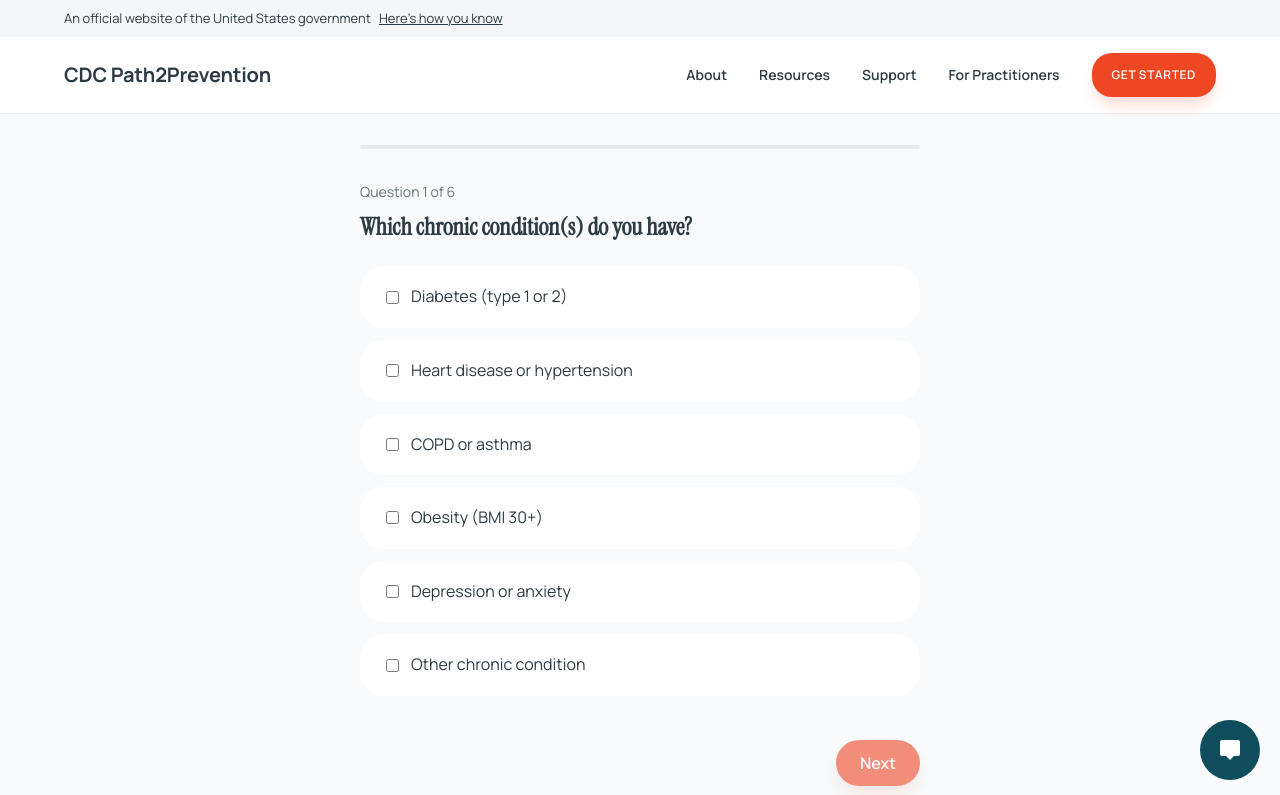
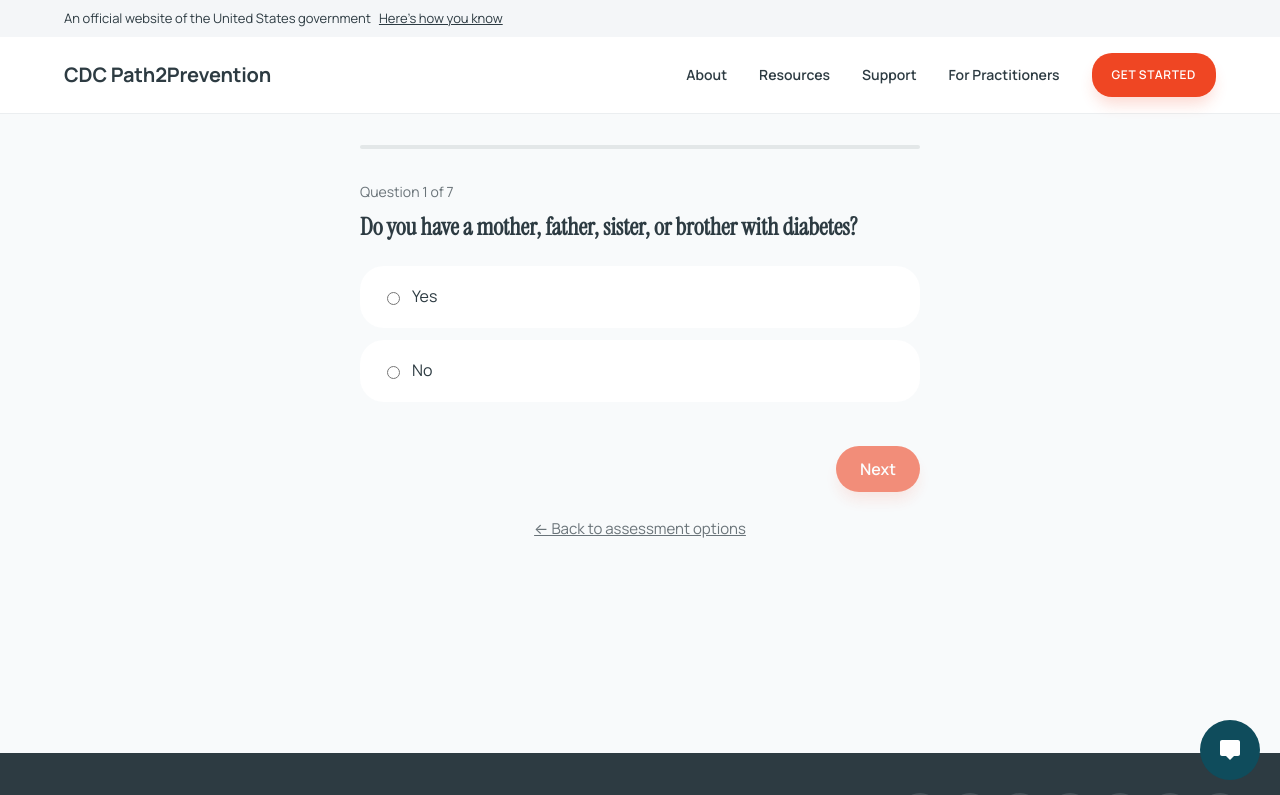
Before and after one commit to emilycryan/DDT-NDS, a React (Vite) app: page /get-started/for-myself in a window 1280 px wide. Shown: the top 795 px of the page. Built offline with nearby package versions, Linux system fonts and the light colour scheme.

Commit message:
Updated For Myself assessment to mirror CDC prediabetes assessment

```diff
--- a/src/components/AssessmentChronicConditions.jsx
+++ b/src/components/AssessmentChronicConditions.jsx
@@ -1,75 +1,115 @@
-import React, { useState, useEffect } from 'react';
+import React, { useState, useEffect, useMemo } from 'react';
 import * as motion from 'motion/react-client';
 
-const CHRONIC_CONDITION_QUESTIONS = [
-  {
-    id: 'conditions',
-    question: 'Which chronic condition(s) do you have?',
-    type: 'checkbox',
-    options: [
-      { label: 'Diabetes (type 1 or 2)', value: 'diabetes', score: 2 },
-      { label: 'Heart disease or hypertension', value: 'heart', score: 2 },
-      { label: 'COPD or asthma', value: 'respiratory', score: 2 },
-      { label: 'Obesity (BMI 30+)', value: 'obesity', score: 2 },
-      { label: 'Depression or anxiety', value: 'mental_health', score: 1 },
-      { label: 'Other chronic condition', value: 'other', score: 1 },
-    ],
-  },
-  {
-    id: 'years_managing',
-    question: 'How long have you been managing your condition(s)?',
+// Prediabetes Risk Test — 7 questions + conditional Q6b for women (gestational diabetes)
+const FAMILY_HISTORY_QUESTION = {
+  id: 'familyHistory',
+  question: 'Do you have a mother, father, sister, or brother with diabetes?',
   type: 'radio',
   options: [
-      { label: 'Less than 1 year', value: 'under_1', score: 3 },
-      { label: '1 to 5 years', value: '1_5', score: 2 },
-      { label: '5 to 10 years', value: '5_10', score: 1 },
-      { label: 'More than 10 years', value: '10_plus', score: 0 },
+    { label: 'Yes', value: 'yes', score: 1 },
+    { label: 'No', value: 'no', score: 0 },
   ],
-  },
-  {
-    id: 'medication',
-    question: 'Are you currently taking medication for your condition(s)?',
+};
+
+const HIGH_BP_QUESTION = {
+  id: 'highBloodPressure',
+  question: 'Have you ever been diagnosed with high blood pressure?',
   type: 'radio',
   options: [
-      { label: 'Yes, as prescribed', value: 'yes', score: 0 },
-      { label: 'Yes, but I sometimes miss doses', value: 'sometimes', score: 2 },
+    { label: 'Yes', value: 'yes', score: 1 },
+    { label: 'No', value: 'no', score: 0 },
+  ],
+};
+
+const AGE_QUESTION = {
+  id: 'age',
+  question: 'How old are you?',
+  type: 'radio',
+  options: [
+    { label: 'Younger than 40 years', value: 'under40', score: 0 },
+    { label: '40–49 years', value: '40_49', score: 1 },
+    { label: '50–59 years', value: '50_59', score: 2 },
+    { label: '60 years or older', value: '60_plus', score: 3 },
+  ],
+};
+
+const RACE_QUESTION = {
+  id: 'race',
+  question: 'What race or ethnicity best describes you?',
+  subtext: 'People of certain racial and ethnic groups are more likely to develop type 2 diabetes than others.',
+  type: 'radio',
+  options: [
+    { label: 'White / Caucasian', value: 'white', score: 0 },
+    { label: 'American Indian or Alaska Native', value: 'american_indian', score: 0 },
+    { label: 'Asian American', value: 'asian', score: 0 },
+    { label: 'Black or African American', value: 'black', score: 0 },
+    { label: 'Hispanic or Latino', value: 'hispanic', score: 0 },
+    { label: 'Native Hawaiian or Other Pacific Islander', value: 'pacific_islander', score: 0 },
+    { label: 'Other', value: 'other', score: 0 },
+    { label: "Don't want to say", value: 'decline', score: 0 },
+  ],
+};
+
+const PHYSICAL_ACTIVITY_QUESTION = {
+  id: 'physicalActivity',
+  question: 'Are you physically active?',
+  type: 'radio',
+  options: [
+    { label: 'Yes', value: 'yes', score: 0 },
     { label: 'No', value: 'no', score: 1 },
   ],
-  },
-  {
-    id: 'adherence',
-    question: 'How would you rate your adherence to your treatment plan (medication, diet, exercise)?',
+};
+
+const GENDER_QUESTION = {
+  id: 'gender',
+  question: 'Are you a man or a woman?',
   type: 'radio',
   options: [
-      { label: 'Always follow it', value: 'always', score: 0 },
-      { label: 'Usually follow it', value: 'usually', score: 1 },
-      { label: 'Sometimes follow it', value: 'sometimes', score: 2 },
-      { label: 'Rarely or never', value: 'rarely', score: 3 },
+    { label: 'Man', value: 'man', score: 1 },
+    { label: 'Woman', value: 'woman', score: 0 },
   ],
-  },
-  {
-    id: 'support',
-    question: 'Do you have support from family or friends in managing your health?',
+};
+
+const GESTATIONAL_QUESTION = {
+  id: 'gestationalDiabetes',
+  question: 'Have you ever been diagnosed with gestational diabetes?',
   type: 'radio',
   options: [
-      { label: 'Yes, a lot of support', value: 'a_lot', score: 0 },
-      { label: 'Some support', value: 'some', score: 1 },
-      { label: 'A little support', value: 'a_little', score: 2 },
-      { label: 'No support', value: 'none', score: 3 },
+    { label: 'Yes', value: 'yes', score: 1 },
+    { label: 'No', value: 'no', score: 0 },
   ],
-  },
-  {
-    id: 'stress',
-    question: 'How often does stress get in the way of managing your health?',
-    type: 'radio',
-    options: [
-      { label: 'Rarely or never', value: 'rarely', score: 0 },
-      { label: 'Sometimes', value: 'sometimes', score: 1 },
-      { label: 'Often', value: 'often', score: 2 },
-      { label: 'Almost always', value: 'always', score: 3 },
-    ],
-  },
-];
+};
+
+const HEIGHT_OPTIONS = (() => {
+  const opts = [];
+  for (let ft = 4; ft <= 6; ft++) {
+    const minIn = ft === 4 ? 10 : 0;
+    const maxIn = ft === 6 ? 10 : 11;
+    for (let in_ = minIn; in_ <= maxIn; in_++) {
+      const totalIn = ft * 12 + in_;
+      opts.push({ label: `${ft}'${in_}"`, value: String(totalIn) });
+    }
+  }
+  return opts;
+})();
+
+const WEIGHT_OPTIONS = (() => {
+  const opts = [];
+  for (let w = 100; w <= 400; w += 5) {
+    opts.push({ label: `${w} lbs`, value: String(w) });
+  }
+  return opts;
+})();
+
+function getBmiScore(heightInches, weightLbs) {
+  if (!heightInches || !weightLbs) return 0;
+  const bmi = (Number(weightLbs) * 703) / (Number(heightInches) * Number(heightInches));
+  if (bmi < 25) return 0;
+  if (bmi < 30) return 1;
+  if (bmi < 40) return 2;
+  return 3;
+}
 
 const optionStyle = (selected) => ({
   display: 'flex',
@@ -77,7 +117,7 @@
   padding: '1rem 1.25rem',
   marginBottom: '0.75rem',
   cursor: 'pointer',
-  border: selected ? '2px solid #0F4C5C' : '2px solid transparent',
+  border: selected ? '2px solid var(--coral)' : '2px solid transparent',
   backgroundColor: 'var(--bg-content)',
   borderRadius: 'var(--radius-lg)',
   transition: 'transform 0.35s cubic-bezier(0.34, 1.56, 0.64, 1), border-color 0.2s ease',
@@ -90,43 +130,71 @@
 
   useEffect(() => {
     window.scrollTo(0, 0);
-  }, []);
+  }, [currentIndex]);
 
-  const totalQuestions = CHRONIC_CONDITION_QUESTIONS.length;
-  const currentQuestion = CHRONIC_CONDITION_QUESTIONS[currentIndex];
-  const progress = ((currentIndex + (isComplete ? 1 : 0)) / totalQuestions) * 100;
+  const steps = useMemo(() => {
+    const base = [
+      FAMILY_HISTORY_QUESTION,
+      HIGH_BP_QUESTION,
+      AGE_QUESTION,
+      RACE_QUESTION,
+      PHYSICAL_ACTIVITY_QUESTION,
+      GENDER_QUESTION,
+    ];
+    if (answers.gender === 'woman') {
+      return [...base, GESTATIONAL_QUESTION, 'heightWeight'];
+    }
+    return [...base, 'heightWeight'];
+  }, [answers.gender]);
+
+  const totalSteps = steps.length;
+  const currentStep = steps[currentIndex];
+  const isHeightWeightStep = currentStep === 'heightWeight';
+  const progress = ((currentIndex + (isComplete ? 1 : 0)) / totalSteps) * 100;
 
   const getScoreForAnswer = (question, value) => {
-    if (question.type === 'checkbox') {
-      const selected = Array.isArray(value) ? value : [];
-      return question.options
-        .filter((opt) => selected.includes(opt.value))
-        .reduce((sum, opt) => sum + (opt.score ?? 0), 0);
+    if (!question || question === 'heightWeight') return 0;
+    if (question.type === 'radio') {
+      const opt = question.options.find((o) => o.value === value);
+      return opt ? (opt.score ?? 0) : 0;
     }
-    const option = question.options.find((o) => o.value === value);
-    return option ? (option.score ?? 0) : 0;
+    return 0;
   };
 
-  const totalScore = CHRONIC_CONDITION_QUESTIONS.reduce((sum, q) => {
-    const val = answers[q.id];
-    if (val === undefined || val === null) return sum;
-    return sum + getScoreForAnswer(q, val);
-  }, 0);
+  const totalScore = useMemo(() => {
+    let score = 0;
+    steps.forEach((step) => {
+      if (step === 'heightWeight') {
+        score += getBmiScore(answers.heightInches, answers.weightLbs);
+      } else if (step && step.id) {
+        const val = answers[step.id];
+        if (val !== undefined && val !== null) score += getScoreForAnswer(step, val);
+      }
+    });
+    return score;
+  }, [answers, steps]);
 
-  const maxPossibleScore = CHRONIC_CONDITION_QUESTIONS.reduce((sum, q) => {
-    if (q.type === 'checkbox') {
-      return sum + q.options.reduce((s, o) => s + (o.score ?? 0), 0);
-    }
-    const maxOpt = q.options.reduce((max, o) => Math.max(max, o.score ?? 0), 0);
-    return sum + maxOpt;
-  }, 0);
+  const maxPossibleScore = useMemo(() => {
+    let max = 0;
+    max += 1;
+    max += 1;
+    max += 3;
+    max += 1;
+    max += 1;
+    if (answers.gender === 'woman') max += 1;
+    max += 3;
+    return max;
+  }, [answers.gender]);
 
   const handleNext = () => {
-    const hasAnswer =
-      answers[currentQuestion.id] !== undefined &&
-      (currentQuestion.type !== 'checkbox' || (Array.isArray(answers[currentQuestion.id]) && answers[currentQuestion.id].length > 0));
+    if (isHeightWeightStep) {
+      if (answers.heightInches && answers.weightLbs) setIsComplete(true);
+      return;
+    }
+    const val = answers[currentStep?.id];
+    const hasAnswer = val !== undefined && val !== null && val !== '';
     if (!hasAnswer) return;
-    if (currentIndex < totalQuestions - 1) {
+    if (currentIndex < totalSteps - 1) {
       setCurrentIndex((i) => i + 1);
     } else {
       setIsComplete(true);
@@ -141,30 +209,16 @@
     setAnswers((prev) => ({ ...prev, [questionId]: value }));
   };
 
-  const handleCheckboxChange = (questionId, optionValue, checked) => {
-    setAnswers((prev) => {
-      const current = prev[questionId] || [];
-      const arr = Array.isArray(current) ? [...current] : [];
-      if (checked) {
-        if (!arr.includes(optionValue)) arr.push(optionValue);
-      } else {
-        return { ...prev, [questionId]: arr.filter((v) => v !== optionValue) };
+  const canProceed = () => {
+    if (isHeightWeightStep) {
+      return !!answers.heightInches && !!answers.weightLbs;
     }
-      return { ...prev, [questionId]: arr };
-    });
-  };
-
-  const canProceed = () => {
-    const val = answers[currentQuestion.id];
-    if (currentQuestion.type === 'checkbox') {
-      return Array.isArray(val) && val.length > 0;
-    }
+    const val = answers[currentStep?.id];
     return val !== undefined && val !== null && val !== '';
   };
 
   if (isComplete) {
-    const scorePct = maxPossibleScore > 0 ? Math.round((totalScore / maxPossibleScore) * 100) : 0;
-    const riskLevel = scorePct >= 70 ? 'higher' : scorePct >= 40 ? 'moderate' : 'lower';
+    const riskLevel = totalScore >= 5 ? 'higher' : totalScore >= 3 ? 'moderate' : 'lower';
 
     return (
       <main style={{ backgroundColor: 'var(--bg-secondary)', minHeight: '80vh', padding: '2rem 1rem' }}>
@@ -173,11 +227,11 @@
             Your results
           </h1>
           <p style={{ fontFamily: 'var(--font-body)', color: 'var(--ink-70)', marginBottom: '1.5rem', lineHeight: 1.6 }}>
-            Based on your answers, we've calculated a snapshot of where things stand. This is not a diagnosis—it's a starting point for conversation with your care team and for next steps.
+            Based on your answers, this is a snapshot of your prediabetes risk. This is not a diagnosis—it's a starting point for conversation with your care team. A score of 5 or higher suggests increased risk. Consider sharing these results with your doctor.
           </p>
           <div className="card" style={{ padding: '1.5rem', marginBottom: '1.5rem' }}>
             <div style={{ fontSize: '0.875rem', fontFamily: 'var(--font-body)', color: 'var(--ink-70)', marginBottom: '0.25rem' }}>
-              Assessment score
+              Prediabetes risk score
             </div>
             <div style={{ fontSize: '2rem', fontFamily: 'var(--font-serif)', fontWeight: '700', color: 'var(--ink)' }}>
               {totalScore} <span style={{ fontWeight: '400', color: 'var(--ink-70)' }}>/ {maxPossibleScore}</span>
@@ -205,7 +259,15 @@
             Consider sharing these results with your doctor and exploring lifestyle programs and resources that match your needs.
           </p>
           <div style={{ display: 'flex', gap: '0.75rem', flexWrap: 'wrap' }}>
-            <button type="button" className="btn btn-secondary" onClick={() => { setCurrentIndex(0); setIsComplete(false); setAnswers({}); }}>
+            <button
+              type="button"
+              className="btn btn-secondary"
+              onClick={() => {
+                setCurrentIndex(0);
+                setIsComplete(false);
+                setAnswers({});
+              }}
+            >
               Retake assessment
             </button>
             {onBack && (
@@ -227,84 +289,68 @@
             initial={{ width: 0 }}
             animate={{ width: `${progress}%` }}
             transition={{ duration: 0.3, ease: [0.16, 1, 0.3, 1] }}
-            style={{ height: '100%', backgroundColor: '#0F4C5C' }}
+            style={{ height: '100%', backgroundColor: 'var(--coral)' }}
           />
         </div>
 
         <p style={{ fontSize: '0.875rem', fontFamily: 'var(--font-body)', color: 'var(--ink-70)', marginBottom: '0.5rem' }}>
-          Question {currentIndex + 1} of {totalQuestions}
+          Question {currentIndex + 1} of {totalSteps}
         </p>
 
-        <motion.h2
-          key={currentIndex}
+        {isHeightWeightStep ? (
+          <motion.div
+            key="heightWeight"
             initial={{ opacity: 0, y: 16 }}
             animate={{ opacity: 1, y: 0 }}
             transition={{ duration: 0.4, ease: [0.16, 1, 0.3, 1] }}
-          style={{ fontFamily: 'var(--font-serif)', fontWeight: '700', color: 'var(--ink)', marginBottom: '1.5rem', fontSize: '1.5rem', lineHeight: 1.3 }}
           >
-          {currentQuestion.question}
-        </motion.h2>
-
-        <motion.div
-          key={`options-${currentIndex}`}
-          initial={{ opacity: 0, y: 12 }}
-          animate={{ opacity: 1, y: 0 }}
-          transition={{ duration: 0.4, delay: 0.1, ease: [0.16, 1, 0.3, 1] }}
-          style={{ marginBottom: '2rem' }}
+            <h2
+              style={{
+                fontFamily: 'var(--font-serif)',
+                fontWeight: '700',
+                color: 'var(--ink)',
+                marginBottom: '0.5rem',
+                fontSize: '1.5rem',
+                lineHeight: 1.3,
+              }}
             >
-          {currentQuestion.type === 'radio' && (
-            <fieldset style={{ border: 'none', margin: 0, padding: 0 }}>
-              {currentQuestion.options.map((opt) => (
-                <motion.label
-                  key={opt.value}
-                  className="card card-clickable"
-                  style={optionStyle(answers[currentQuestion.id] === opt.value)}
-                  whileHover={{ scale: 1.02 }}
-                  transition={{ duration: 0.3, ease: [0.34, 1.56, 0.64, 1] }}
+              How tall are you?
+            </h2>
+            <p style={{ fontSize: '0.9rem', fontFamily: 'var(--font-body)', color: 'var(--ink-70)', marginBottom: '1rem' }}>
+              Please select your height and weight.
+            </p>
+            <div style={{ marginBottom: '1.5rem' }}>
+              <label style={{ display: 'block', fontFamily: 'var(--font-body)', fontWeight: '600', color: 'var(--ink)', marginBottom: '0.5rem' }}>
+                Height
+              </label>
+              <select
+                value={answers.heightInches ?? ''}
+                onChange={(e) => handleChange('heightInches', e.target.value)}
+                style={{
+                  width: '100%',
+                  padding: '0.75rem 1rem',
+                  fontFamily: 'var(--font-body)',
+                  fontSize: '1rem',
+                  border: '1px solid var(--ink-10)',
+                  borderRadius: 'var(--radius-sm)',
+                  backgroundColor: 'var(--bg-content)',
+                  color: 'var(--ink)',
+                  marginBottom: '1rem',
+                }}
               >
-                  <input
-                    type="radio"
-                    name={currentQuestion.id}
-                    value={opt.value}
-                    checked={answers[currentQuestion.id] === opt.value}
-                    onChange={() => handleChange(currentQuestion.id, opt.value)}
-                    style={{ marginRight: '0.75rem', accentColor: '#0F4C5C' }}
-                  />
-                  <span style={{ fontFamily: 'var(--font-body)', color: 'var(--ink)' }}>{opt.label}</span>
-                </motion.label>
+                <option value="">Choose height...</option>
+                {HEIGHT_OPTIONS.map((opt) => (
+                  <option key={opt.value} value={opt.value}>
+                    {opt.label}
+                  </option>
                 ))}
-            </fieldset>
-          )}
-
-          {currentQuestion.type === 'checkbox' && (
-            <fieldset style={{ border: 'none', margin: 0, padding: 0 }}>
-              {currentQuestion.options.map((opt) => {
-                const selected = Array.isArray(answers[currentQuestion.id]) && answers[currentQuestion.id].includes(opt.value);
-                return (
-                  <motion.label
-                    key={opt.value}
-                    className="card card-clickable"
-                    style={optionStyle(selected)}
-                    whileHover={{ scale: 1.02 }}
-                    transition={{ duration: 0.3, ease: [0.34, 1.56, 0.64, 1] }}
-                  >
-                    <input
-                      type="checkbox"
-                      checked={selected}
-                      onChange={(e) => handleCheckboxChange(currentQuestion.id, opt.value, e.target.checked)}
-                      style={{ marginRight: '0.75rem', accentColor: '#0F4C5C' }}
-                    />
-                    <span style={{ fontFamily: 'var(--font-body)', color: 'var(--ink)' }}>{opt.label}</span>
-                  </motion.label>
-                );
-              })}
-            </fieldset>
-          )}
-
-          {currentQuestion.type === 'select' && (
+              </select>
+              <label style={{ display: 'block', fontFamily: 'var(--font-body)', fontWeight: '600', color: 'var(--ink)', marginBottom: '0.5rem' }}>
+                Weight (lbs)
+              </label>
               <select
-              value={answers[currentQuestion.id] ?? ''}
-              onChange={(e) => handleChange(currentQuestion.id, e.target.value)}
+                value={answers.weightLbs ?? ''}
+                onChange={(e) => handleChange('weightLbs', e.target.value)}
                 style={{
                   width: '100%',
                   padding: '0.75rem 1rem',
@@ -316,15 +362,70 @@
                   color: 'var(--ink)',
                 }}
               >
-              <option value="">Choose one...</option>
-              {currentQuestion.options.map((opt) => (
+                <option value="">Choose weight...</option>
+                {WEIGHT_OPTIONS.map((opt) => (
                   <option key={opt.value} value={opt.value}>
                     {opt.label}
                   </option>
                 ))}
               </select>
+            </div>
+          </motion.div>
+        ) : (
+          <>
+            <motion.h2
+              key={currentIndex}
+              initial={{ opacity: 0, y: 16 }}
+              animate={{ opacity: 1, y: 0 }}
+              transition={{ duration: 0.4, ease: [0.16, 1, 0.3, 1] }}
+              style={{
+                fontFamily: 'var(--font-serif)',
+                fontWeight: '700',
+                color: 'var(--ink)',
+                marginBottom: currentStep.subtext ? '0.5rem' : '1.5rem',
+                fontSize: '1.5rem',
+                lineHeight: 1.3,
+              }}
+            >
+              {currentStep.question}
+            </motion.h2>
+            {currentStep.subtext && (
+              <p style={{ fontSize: '0.9rem', fontFamily: 'var(--font-body)', color: 'var(--ink-70)', marginBottom: '1rem' }}>
+                {currentStep.subtext}
+              </p>
             )}
+
+            <motion.div
+              key={`options-${currentIndex}`}
+              initial={{ opacity: 0, y: 12 }}
+              animate={{ opacity: 1, y: 0 }}
+              transition={{ duration: 0.4, delay: 0.1, ease: [0.16, 1, 0.3, 1] }}
+              style={{ marginBottom: '2rem' }}
+            >
+              <fieldset style={{ border: 'none', margin: 0, padding: 0 }}>
+                {currentStep.options.map((opt) => (
+                  <motion.label
+                    key={opt.value}
+                    className="card card-clickable"
+                    style={optionStyle(answers[currentStep.id] === opt.value)}
+                    whileHover={{ scale: 1.02 }}
+                    transition={{ duration: 0.3, ease: [0.34, 1.56, 0.64, 1] }}
+                  >
+                    <input
+                      type="radio"
+                      name={currentStep.id}
+                      value={opt.value}
+                      checked={answers[currentStep.id] === opt.value}
+                      onChange={() => handleChange(currentStep.id, opt.value)}
+                      style={{ marginRight: '0.75rem', accentColor: 'var(--coral)' }}
+                    />
+                    <span style={{ fontFamily: 'var(--font-body)', color: 'var(--ink)' }}>{opt.label}</span>
+                  </motion.label>
+                ))}
+              </fieldset>
             </motion.div>
+          </>
+        )}
 
         <div style={{ display: 'flex', justifyContent: 'space-between', alignItems: 'center' }}>
           <div>
@@ -334,8 +435,14 @@
               </button>
             )}
           </div>
-          <button type="button" className="btn btn-primary" onClick={handleNext} disabled={!canProceed()} style={{ opacity: canProceed() ? 1 : 0.6 }}>
-            {currentIndex < totalQuestions - 1 ? 'Next' : 'See results'}
+          <button
+            type="button"
+            className="btn btn-primary"
+            onClick={handleNext}
+            disabled={!canProceed()}
+            style={{ opacity: canProceed() ? 1 : 0.6 }}
+          >
+            {currentIndex < totalSteps - 1 ? 'Next' : 'See results'}
           </button>
         </div>
 
```
Lines whose indentation alone changed are shown as unchanged.
